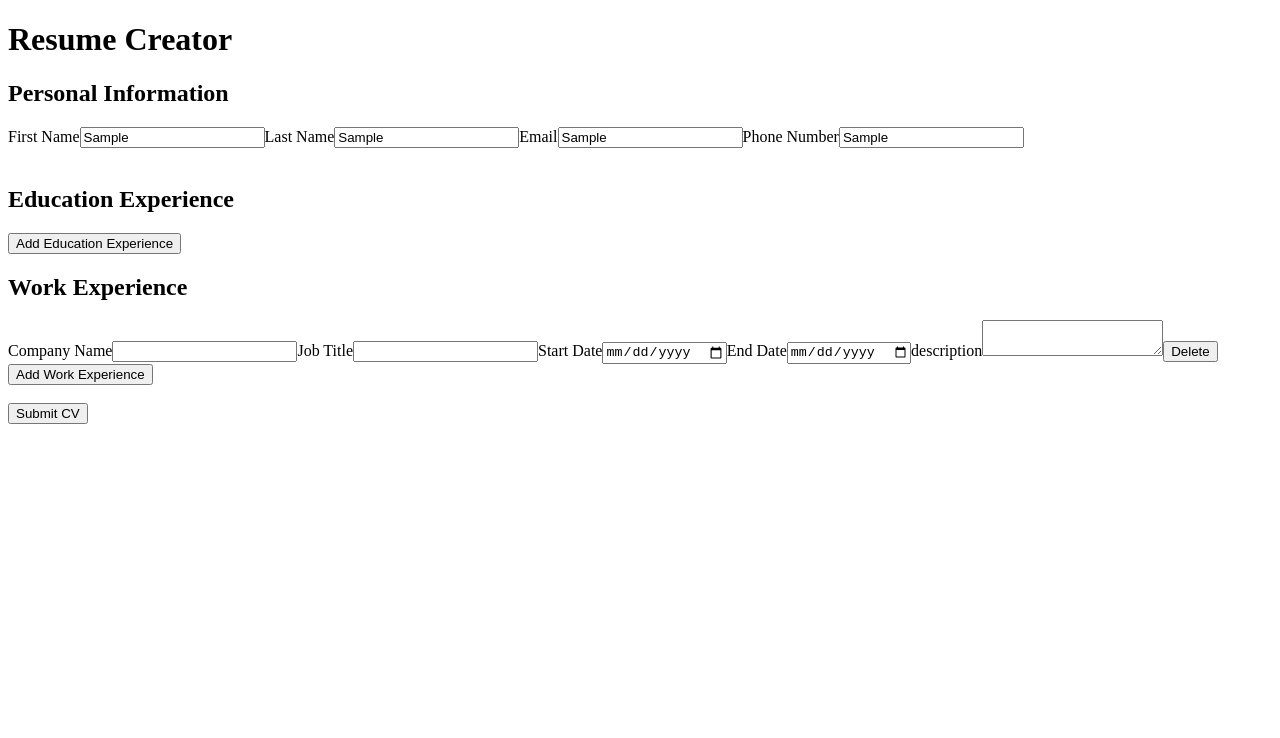
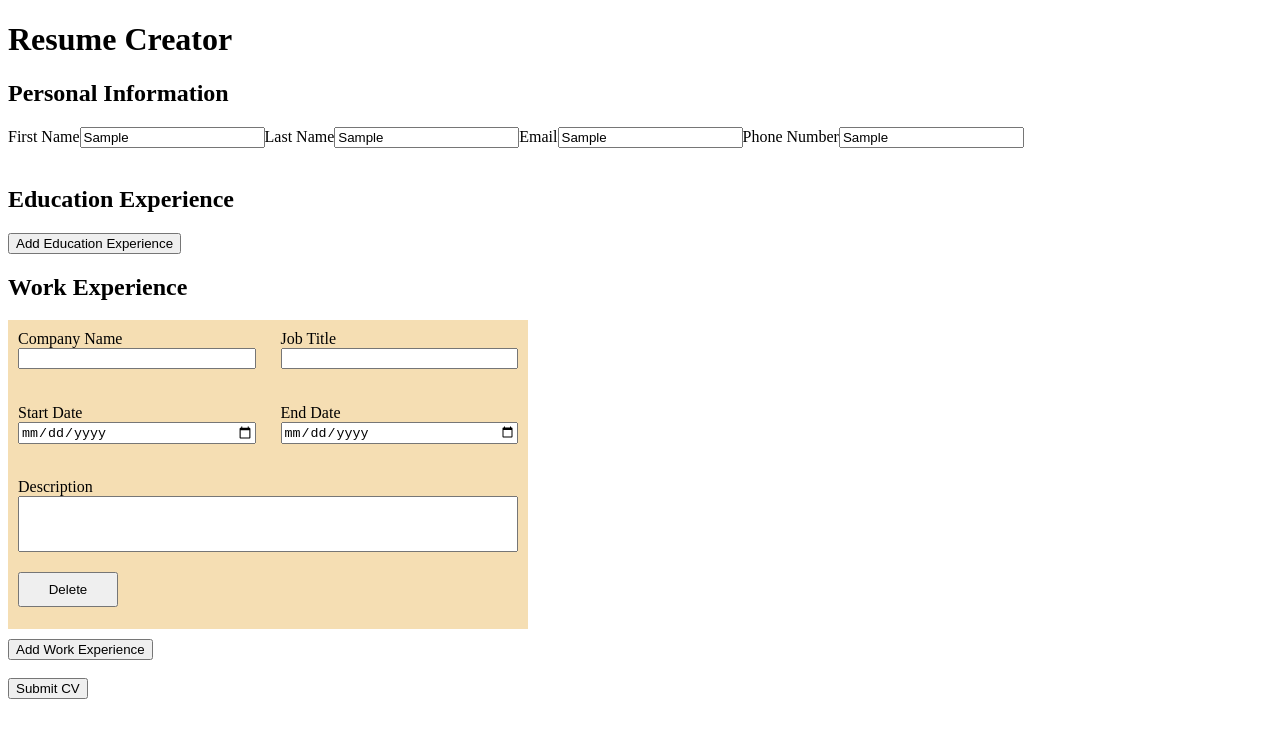
Before and after one commit to CowboyAragorn/CV-Application, a React (Create React App) app: page / in a window 1280 px wide. Both pictures are taken after typing "Sample", "Sample", "Sample", "Sample" into the empty fields and a click on the button "Add Work Experience". Shown: the top 738 px of the page. Built offline with nearby package versions, Linux system fonts and the light colour scheme.

Commit message:
style: rudimentary style to job inputs

```diff
--- a/src/App.css
+++ b/src/App.css
@@ -1,8 +1,8 @@
-.eduContainer {
+.eduContainer,
+.jobContainer {
   display: grid;
   grid-template-columns: 1fr 1fr;
   grid-template-rows: 1fr 1fr 1fr;
-  grid-auto-rows: 0;
   column-gap: 25px;
   row-gap: 10px;
   background-color: wheat;
@@ -10,6 +10,13 @@
   padding: 10px;
   padding-bottom: 3px;
   margin-bottom: 10px;
+}
+.eduContainer {
+  grid-auto-rows: 0;
+}
+.jobContainer {
+  grid-template-rows: repeat(4, 1fr);
+  row-gap: 0px;
 }
 .inputContainer {
   display: flex;
@@ -19,6 +26,13 @@
   display: flex;
   align-items: center;
   justify-content: left;
+}
+#descriptionContainer {
+  grid-column: 1/-1;
+}
+.description {
+  resize: none;
+  height: 50px;
 }
 .deleteBtn {
   width: 100px;
--- a/src/components/JobExperience.js
+++ b/src/components/JobExperience.js
@@ -18,7 +18,8 @@ class JobExperience extends Component {
 
   createUI() {
     return this.state.values.map((el, i) => (
-      <div key={i}>
+      <div key={i} className="jobContainer">
+        <div className="inputContainer">
           <label htmlFor="companyName">Company Name</label>
           <input
             id="companyName"
@@ -26,6 +27,8 @@ class JobExperience extends Component {
             value={el.companyName || ""}
             onChange={this.handleChange.bind(this, i)}
           ></input>
+        </div>
+        <div className="inputContainer">
           <label htmlFor="jobTitle">Job Title</label>
           <input
             id="jobTitle"
@@ -33,6 +36,8 @@ class JobExperience extends Component {
             value={el.jobTitle || ""}
             type="text"
           ></input>
+        </div>
+        <div className="inputContainer">
           <label htmlFor="startDate">Start Date</label>
           <input
             id="startDate"
@@ -40,6 +45,8 @@ class JobExperience extends Component {
             onChange={this.handleChange.bind(this, i)}
             value={el.startDate || ""}
           ></input>
+        </div>
+        <div className="inputContainer">
           <label htmlFor="endDate">End Date</label>
           <input
             id="endDate"
@@ -47,16 +54,26 @@ class JobExperience extends Component {
             onChange={this.handleChange.bind(this, i)}
             value={el.endDate || ""}
           ></input>
-        <label htmlFor="description">description</label>
+        </div>
+        <div className="inputContainer" id="descriptionContainer">
+          <label htmlFor="description">Description</label>
           <textarea
+            className="description"
             id="description"
             type="textbox"
             onChange={this.handleChange.bind(this, i)}
             value={el.description || ""}
           ></textarea>
-        <button type="button" onClick={this.removeExp.bind(this, i)}>
+        </div>
+        <div className="btnWrapper">
+          <button
+            type="button"
+            className="deleteBtn"
+            onClick={this.removeExp.bind(this, i)}
+          >
             Delete
           </button>
+        </div>
         <br></br>
       </div>
     ));
```
Lines whose indentation alone changed are shown as unchanged.
